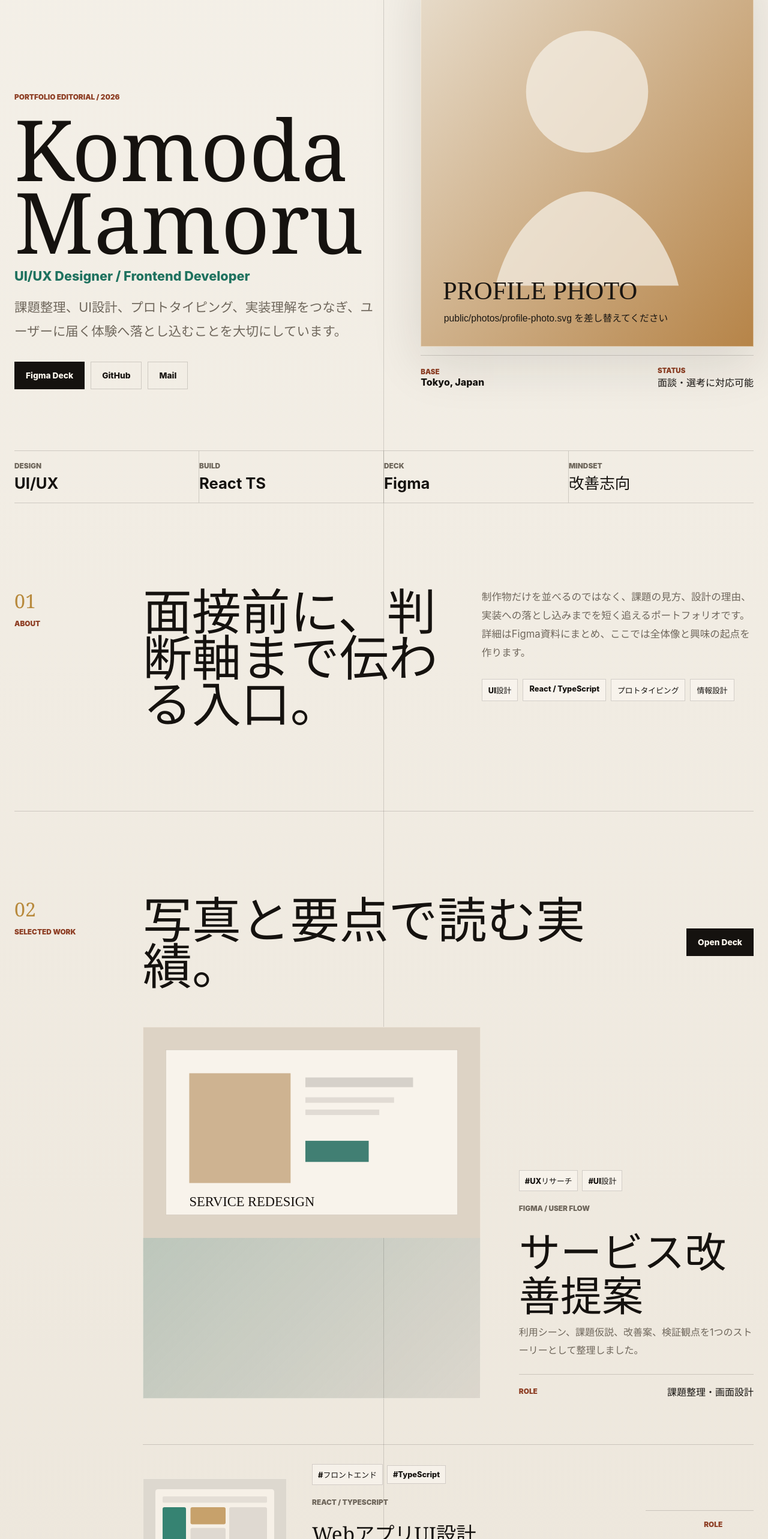
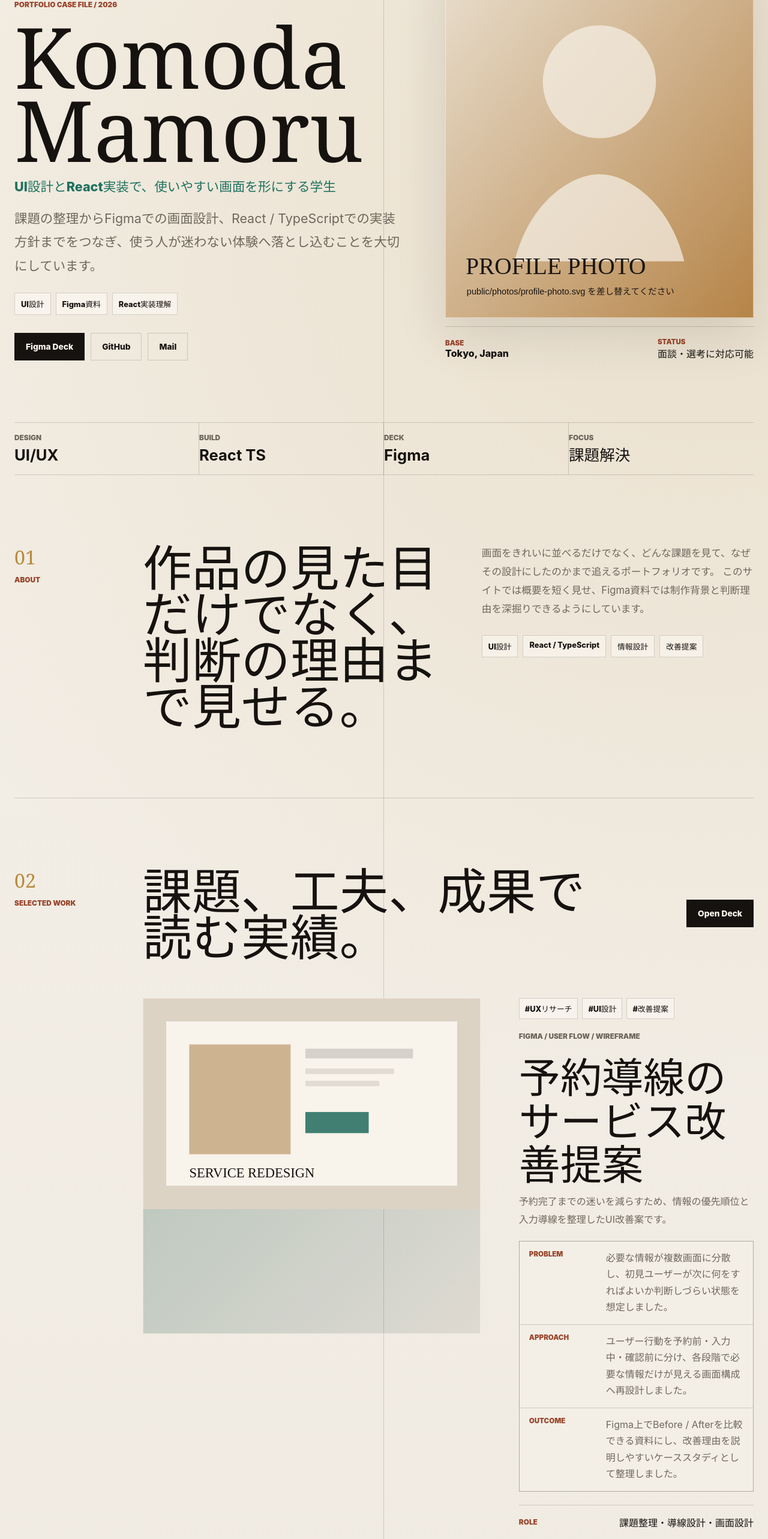
Before and after one commit to MamoruKomo/mamoru-new-portfolio, a React (Vite) app: page / in a window 1280 px wide. Shown: the part 234-2800 px from the top of the page at 60% size. Built offline with nearby package versions, Linux system fonts and the light colour scheme.

Commit message:
strengthen portfolio case study presentation

```diff
--- a/src/App.tsx
+++ b/src/App.tsx
@@ -24,6 +24,25 @@ function ProjectImage({ project, large = false }: { project: Project; large?: bo
     <div className={large ? 'project-image project-image-large' : 'project-image'}>
       {project.imageUrl ? <img src={project.imageUrl} alt={`${project.title}のプレビュー`} /> : <span>{project.title.slice(0, 2)}</span>}
     </div>
+  );
+}
+
+function ProjectBreakdown({ project, compact = false }: { project: Project; compact?: boolean }) {
+  const items = [
+    { label: 'Problem', value: project.problem },
+    { label: 'Approach', value: project.approach },
+    { label: 'Outcome', value: project.outcome },
+  ];
+
+  return (
+    <dl className={compact ? 'project-breakdown compact-breakdown' : 'project-breakdown'}>
+      {items.map((item) => (
+        <div key={item.label}>
+          <dt>{item.label}</dt>
+          <dd>{item.value}</dd>
+        </div>
+      ))}
+    </dl>
   );
 }
 
@@ -68,10 +87,15 @@ function App() {
 
       <section className="hero" id="top" aria-labelledby="hero-title">
         <div className="hero-copy">
-          <p className="eyebrow">Portfolio Editorial / 2026</p>
+          <p className="eyebrow">Portfolio Case File / 2026</p>
           <h1 id="hero-title">{profile.name}</h1>
           <p className="role">{profile.role}</p>
           <p className="lead">{profile.summary}</p>
+          <div className="hero-proof" aria-label="ポートフォリオの見どころ">
+            <span>UI設計</span>
+            <span>Figma資料</span>
+            <span>React実装理解</span>
+          </div>
           <div className="hero-actions" aria-label="主要リンク">
             <ExternalLink href={profile.figmaUrl} variant="primary">
               Figma Deck
@@ -115,11 +139,11 @@ function App() {
           <p>About</p>
         </div>
         <div className="section-body split-copy">
-          <h2 id="about-title">面接前に、判断軸まで伝わる入口。</h2>
+          <h2 id="about-title">作品の見た目だけでなく、判断の理由まで見せる。</h2>
           <div>
             <p>
-              制作物だけを並べるのではなく、課題の見方、設計の理由、実装への落とし込みまでを短く追えるポートフォリオです。
-              詳細はFigma資料にまとめ、ここでは全体像と興味の起点を作ります。
+              画面をきれいに並べるだけでなく、どんな課題を見て、なぜその設計にしたのかまで追えるポートフォリオです。
+              このサイトでは概要を短く見せ、Figma資料では制作背景と判断理由を深掘りできるようにしています。
             </p>
             <ul className="keyword-list" aria-label="キーワード">
               {profile.keywords.map((keyword) => (
@@ -137,7 +161,7 @@ function App() {
         </div>
         <div className="section-body">
           <div className="section-heading">
-            <h2 id="work-title">写真と要点で読む実績。</h2>
+            <h2 id="work-title">課題、工夫、成果で読む実績。</h2>
             <ExternalLink href={profile.figmaUrl} variant="primary">
               Open Deck
             </ExternalLink>
@@ -155,6 +179,7 @@ function App() {
                 <p className="tag">{featuredProject.stack}</p>
                 <h3>{featuredProject.title}</h3>
                 <p>{featuredProject.summary}</p>
+                <ProjectBreakdown project={featuredProject} />
                 <dl className="project-meta">
                   <div>
                     <dt>Role</dt>
@@ -178,6 +203,7 @@ function App() {
                   <p className="tag">{project.stack}</p>
                   <h3>{project.title}</h3>
                   <p>{project.summary}</p>
+                  <ProjectBreakdown project={project} compact />
                 </div>
                 <dl className="project-meta compact">
                   <div>
@@ -197,7 +223,7 @@ function App() {
           <p>Perspective</p>
         </div>
         <div className="section-body">
-          <h2 id="perspective-title">株好きらしい視点は、静かに効かせる。</h2>
+          <h2 id="perspective-title">Growth Notes</h2>
           <div className="note-grid">
             {profile.perspectives.map((note) => (
               <article className="note" key={note.title}>
--- a/src/data/profile.ts
+++ b/src/data/profile.ts
@@ -2,6 +2,9 @@ export type Project = {
   id: string;
   title: string;
   summary: string;
+  problem: string;
+  approach: string;
+  outcome: string;
   imageUrl: string;
   genres: string[];
   stack: string;
@@ -10,38 +13,38 @@ export type Project = {
 
 export const profile = {
   name: 'Komoda Mamoru',
-  role: 'UI/UX Designer / Frontend Developer',
+  role: 'UI設計とReact実装で、使いやすい画面を形にする学生',
   location: 'Tokyo, Japan',
   summary:
-    '課題整理、UI設計、プロトタイピング、実装理解をつなぎ、ユーザーに届く体験へ落とし込むことを大切にしています。',
+    '課題の整理からFigmaでの画面設計、React / TypeScriptでの実装方針までをつなぎ、使う人が迷わない体験へ落とし込むことを大切にしています。',
   photoUrl: '/photos/profile-photo.svg',
   figmaUrl: 'https://www.figma.com/',
   githubUrl: 'https://github.com/your-account',
   email: 'your.email@example.com',
   ticker: 'PF',
   status: '面談・選考に対応可能',
-  keywords: ['UI設計', 'React / TypeScript', 'プロトタイピング', '情報設計'],
+  keywords: ['UI設計', 'React / TypeScript', '情報設計', '改善提案'],
   signals: [
     { label: 'Design', value: 'UI/UX' },
     { label: 'Build', value: 'React TS' },
     { label: 'Deck', value: 'Figma' },
-    { label: 'Mindset', value: '改善志向' },
+    { label: 'Focus', value: '課題解決' },
   ],
   perspectives: [
     {
-      label: 'Theme',
-      title: '伸びしろを丁寧に積み上げる',
-      body: '課題発見、UI設計、実装理解を横断しながら、学習速度と改善サイクルで中長期の成長を狙います。',
+      label: 'Thesis',
+      title: '小さく検証して、着実に改善する',
+      body: '一度で完璧な画面を狙うより、仮説を置き、触れる形にし、気づきを次の改善へ回す進め方を重視しています。',
     },
     {
       label: 'Catalyst',
-      title: '詳細はFigma資料で開示',
-      body: '制作背景、判断理由、担当範囲を補足資料のように確認できます。面接で深掘りしやすい構成です。',
+      title: '判断理由を資料に残す',
+      body: 'なぜその導線にしたのか、どこを優先したのかをFigma資料に残し、面接で深掘りしやすい状態にします。',
     },
     {
-      label: 'Note',
-      title: '派手さより再現性を重視',
-      body: '一度きりの見栄えではなく、考え方と改善のプロセスが伝わるポートフォリオを目指しています。',
+      label: 'Outlook',
+      title: 'UIと実装の距離を縮める',
+      body: 'デザインだけで終わらせず、Reactで組み立てやすい構造や状態を意識して、現実的に作れるUIを考えます。',
     },
   ],
   strengths: [
@@ -61,26 +64,35 @@ export const profile = {
   projects: [
     {
       id: 'service-redesign',
-      title: 'サービス改善提案',
-      summary: '利用シーン、課題仮説、改善案、検証観点を1つのストーリーとして整理しました。',
+      title: '予約導線のサービス改善提案',
+      summary: '予約完了までの迷いを減らすため、情報の優先順位と入力導線を整理したUI改善案です。',
+      problem: '必要な情報が複数画面に分散し、初見ユーザーが次に何をすればよいか判断しづらい状態を想定しました。',
+      approach: 'ユーザー行動を予約前・入力中・確認前に分け、各段階で必要な情報だけが見える画面構成へ再設計しました。',
+      outcome: 'Figma上でBefore / Afterを比較できる資料にし、改善理由を説明しやすいケーススタディとして整理しました。',
       imageUrl: '/photos/works/service-redesign.svg',
-      genres: ['#UXリサーチ', '#UI設計'],
-      stack: 'Figma / User Flow',
-      role: '課題整理・画面設計',
+      genres: ['#UXリサーチ', '#UI設計', '#改善提案'],
+      stack: 'Figma / User Flow / Wireframe',
+      role: '課題整理・導線設計・画面設計',
     },
     {
       id: 'web-app-ui',
-      title: 'WebアプリUI設計',
-      summary: '主要導線を絞り、初見でも迷いにくい画面構成と状態設計を検討しました。',
+      title: '学習記録アプリのUI設計',
+      summary: '学習内容を継続して記録できるよう、入力負荷を下げて進捗が見える画面を設計しました。',
+      problem: '記録項目が多いと入力が続かず、学習の積み上げを実感しにくいという課題を想定しました。',
+      approach: '毎日入力する情報を最小化し、週単位の振り返りと進捗表示を分けて、継続しやすい導線にしました。',
+      outcome: 'Reactコンポーネントに分けやすい画面単位で整理し、実装時の状態管理まで見通せる設計にしました。',
       imageUrl: '/photos/works/web-app-ui.svg',
-      genres: ['#フロントエンド', '#TypeScript'],
-      stack: 'React / TypeScript',
-      role: 'UI設計・実装方針',
+      genres: ['#フロントエンド', '#TypeScript', '#UI設計'],
+      stack: 'React / TypeScript / Figma',
+      role: '情報設計・UI設計・実装方針',
     },
     {
       id: 'portfolio-deck',
       title: 'ポートフォリオ資料',
-      summary: '制作背景、担当範囲、判断理由、学びを面接で話しやすい順番にまとめています。',
+      summary: '制作背景、担当範囲、判断理由、学びを面接で話しやすい順番にまとめた説明資料です。',
+      problem: '制作物だけでは、どこを担当し、何を考え、どこで成長したのかが伝わりにくい課題がありました。',
+      approach: '各実績を背景・担当・工夫・学びの順に並べ、採用担当が短時間で判断しやすい構成にしました。',
+      outcome: 'サイトを入口、Figmaを詳細資料として役割分担し、面接で深掘りしやすい導線を作りました。',
       imageUrl: '/photos/works/portfolio-deck.svg',
       genres: ['#Figma', '#プレゼンテーション'],
       stack: 'Figma Slides',
--- a/src/styles.css
+++ b/src/styles.css
@@ -1,12 +1,12 @@
 :root {
   color-scheme: light;
   --paper: #f4f0e8;
-  --paper-2: #e7dfd2;
+  --paper-2: #ece6dc;
   --ink: #15120f;
   --muted: #6f675c;
   --hairline: rgba(21, 18, 15, 0.16);
   --panel: rgba(255, 252, 246, 0.72);
-  --accent: #8e3f25;
+  --accent: #9a452c;
   --accent-2: #1f725f;
   --gold: #b88a3d;
   --inverse: #fffaf1;
@@ -47,6 +47,7 @@ body {
   color: var(--ink);
   background:
     linear-gradient(90deg, transparent 0, transparent calc(50% - 1px), var(--hairline) calc(50% - 1px), var(--hairline) 50%, transparent 50%),
+    radial-gradient(circle at 92% 8%, color-mix(in srgb, var(--gold) 16%, transparent), transparent 28%),
     linear-gradient(180deg, var(--paper), var(--paper-2));
 }
 
@@ -109,7 +110,8 @@ img {
 .genre-list,
 .ticker-strip,
 .portrait-meta,
-.project-meta div {
+.project-meta div,
+.hero-proof {
   display: flex;
   align-items: center;
 }
@@ -187,7 +189,7 @@ img {
 
 .hero {
   display: grid;
-  grid-template-columns: minmax(0, 1.05fr) minmax(300px, 0.95fr);
+  grid-template-columns: minmax(0, 1.12fr) minmax(300px, 0.88fr);
   gap: clamp(24px, 5vw, 72px);
   align-items: end;
   min-height: min(760px, calc(100vh - 75px));
@@ -223,7 +225,7 @@ ul {
 }
 
 h1 {
-  max-width: 9ch;
+  max-width: 10ch;
   margin-bottom: 0;
   font-family: Georgia, "Times New Roman", serif;
   font-size: clamp(4.4rem, 11vw, 10.5rem);
@@ -271,6 +273,21 @@ h3 {
   font-size: clamp(1.08rem, 1.9vw, 1.34rem);
 }
 
+.hero-proof {
+  flex-wrap: wrap;
+  gap: 8px;
+  margin-top: 6px;
+}
+
+.hero-proof span {
+  padding: 8px 10px;
+  border: 1px solid var(--hairline);
+  background: color-mix(in srgb, var(--panel) 80%, transparent);
+  color: var(--ink);
+  font-size: 0.8rem;
+  font-weight: 850;
+}
+
 .hero-actions,
 .contact-actions {
   flex-wrap: wrap;
@@ -311,7 +328,7 @@ h3 {
 
 .portrait-frame {
   position: relative;
-  min-height: 540px;
+  min-height: 500px;
   overflow: hidden;
   background:
     linear-gradient(145deg, color-mix(in srgb, var(--accent-2) 28%, transparent), transparent 54%),
@@ -408,7 +425,7 @@ h3 {
   display: grid;
   grid-template-columns: 150px minmax(0, 1fr);
   gap: clamp(24px, 5vw, 74px);
-  padding: clamp(70px, 11vw, 150px) 0;
+  padding: clamp(64px, 9vw, 126px) 0;
   border-bottom: 1px solid var(--hairline);
 }
 
@@ -479,7 +496,7 @@ h3 {
   display: grid;
   grid-template-columns: minmax(0, 1.18fr) minmax(320px, 0.82fr);
   gap: clamp(24px, 5vw, 64px);
-  align-items: end;
+  align-items: start;
   padding-bottom: clamp(38px, 6vw, 76px);
   border-bottom: 1px solid var(--hairline);
 }
@@ -494,7 +511,7 @@ h3 {
 }
 
 .project-image-large {
-  min-height: 620px;
+  min-height: 560px;
 }
 
 .project-image span {
@@ -523,7 +540,54 @@ h3 {
 
 .featured-copy > p,
 .work-row-copy > p {
-  margin-bottom: 24px;
+  margin-bottom: 20px;
+}
+
+.project-breakdown {
+  display: grid;
+  gap: 1px;
+  margin: 0 0 22px;
+  background: var(--hairline);
+  border: 1px solid var(--hairline);
+}
+
+.project-breakdown div {
+  display: grid;
+  grid-template-columns: 110px minmax(0, 1fr);
+  gap: 18px;
+  padding: 14px 16px;
+  background: color-mix(in srgb, var(--paper) 88%, var(--panel));
+}
+
+.project-breakdown dt,
+.project-breakdown dd {
+  margin: 0;
+}
+
+.project-breakdown dt {
+  color: var(--accent);
+  font-size: 0.72rem;
+  font-weight: 900;
+  text-transform: uppercase;
+}
+
+.project-breakdown dd {
+  color: var(--muted);
+  line-height: 1.72;
+}
+
+.compact-breakdown {
+  margin-bottom: 0;
+}
+
+.compact-breakdown div {
+  grid-template-columns: 92px minmax(0, 1fr);
+  padding: 11px 12px;
+}
+
+.compact-breakdown dd {
+  font-size: 0.9rem;
+  line-height: 1.68;
 }
 
 .project-meta {
@@ -554,7 +618,7 @@ h3 {
 
 .work-row {
   display: grid;
-  grid-template-columns: 240px minmax(0, 1fr) minmax(180px, 0.34fr);
+  grid-template-columns: 220px minmax(0, 1fr) minmax(168px, 0.28fr);
   gap: clamp(18px, 3.4vw, 42px);
   align-items: center;
   padding: 32px 0;
@@ -575,6 +639,7 @@ h3 {
 }
 
 .note-grid {
+  margin-top: clamp(24px, 4vw, 46px);
   display: grid;
   grid-template-columns: repeat(3, minmax(0, 1fr));
   gap: 1px;
@@ -678,7 +743,7 @@ h3 {
 
   .portrait-frame,
   .project-image-large {
-    min-height: 460px;
+    min-height: 420px;
   }
 
   .section {
@@ -742,7 +807,13 @@ h3 {
 
   .portrait-frame,
   .project-image-large {
-    min-height: 340px;
+    min-height: 320px;
+  }
+
+  .project-breakdown div,
+  .compact-breakdown div {
+    grid-template-columns: 1fr;
+    gap: 6px;
   }
 
   .ticker-strip,
```
